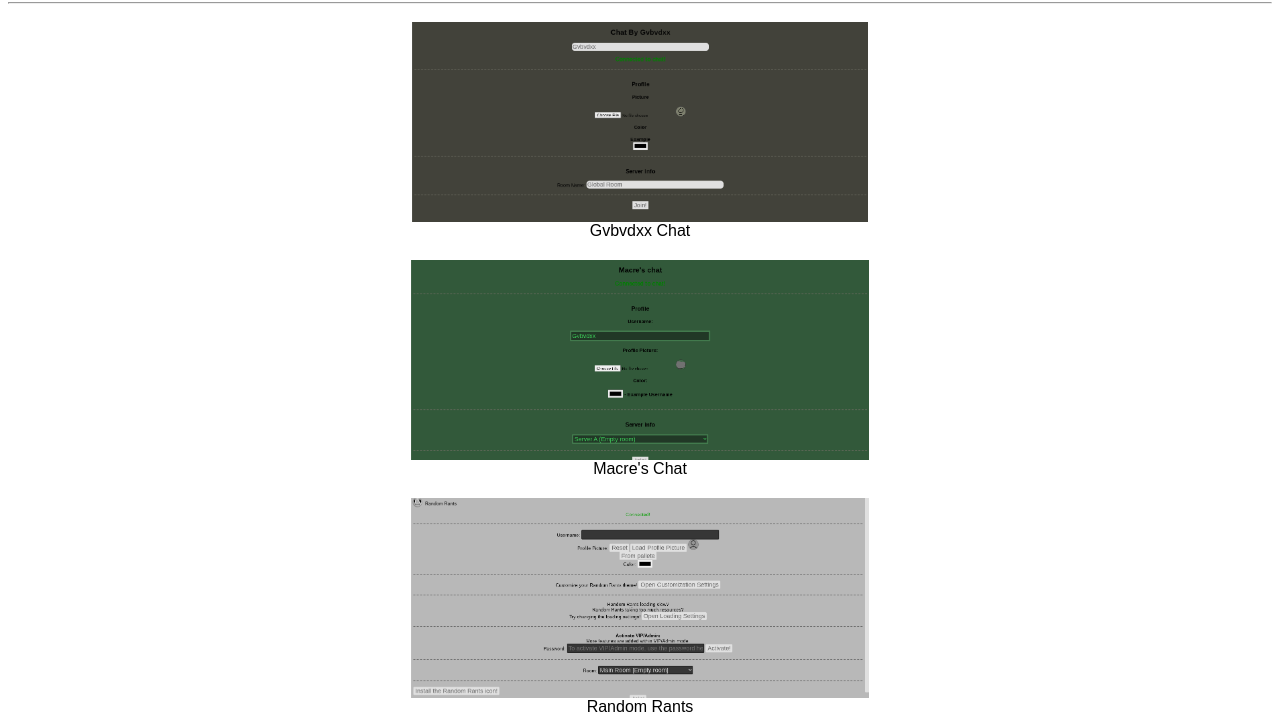
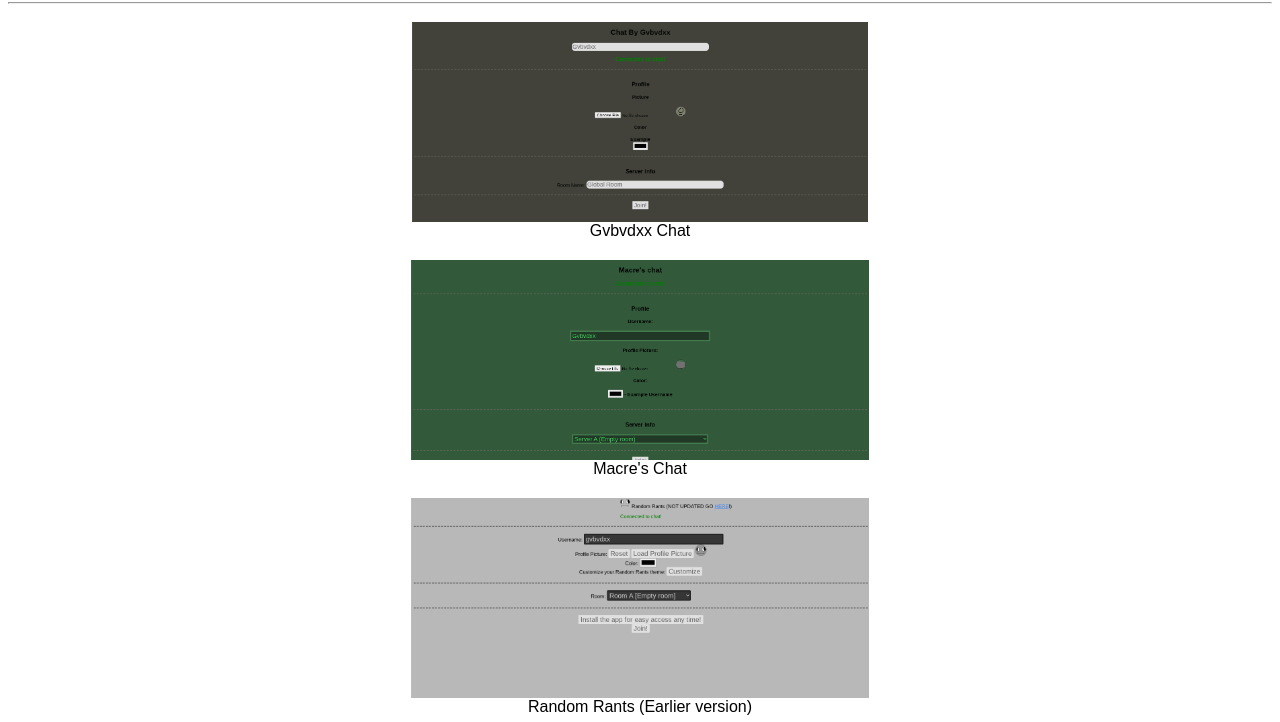
Before and after one commit to gvbvdxx-chat-safe/gvbvdxx-chat-safe.github.io, a plain HTML site: page index.html in a window 1280 px wide. Shown: the part 78-800 px from the top of the page. Drawn offline with Linux system fonts and the light colour scheme.

Commit message:
Update index.html

```diff
--- a/index.html
+++ b/index.html
@@ -59,6 +59,12 @@
           Macre's Chat
         </div>
       </a>
+      <a href="./RandomRantsEarly/" class="chatLink">
+        <div class="chatLinkDiv">
+          <img src="rr-early.png" class="chatLinkImg" />
+          Random Rants (Earlier version)
+        </div>
+      </a>
       <a href="./RandomRants/" class="chatLink">
         <div class="chatLinkDiv">
           <img src="rr.png" class="chatLinkImg" />
```
